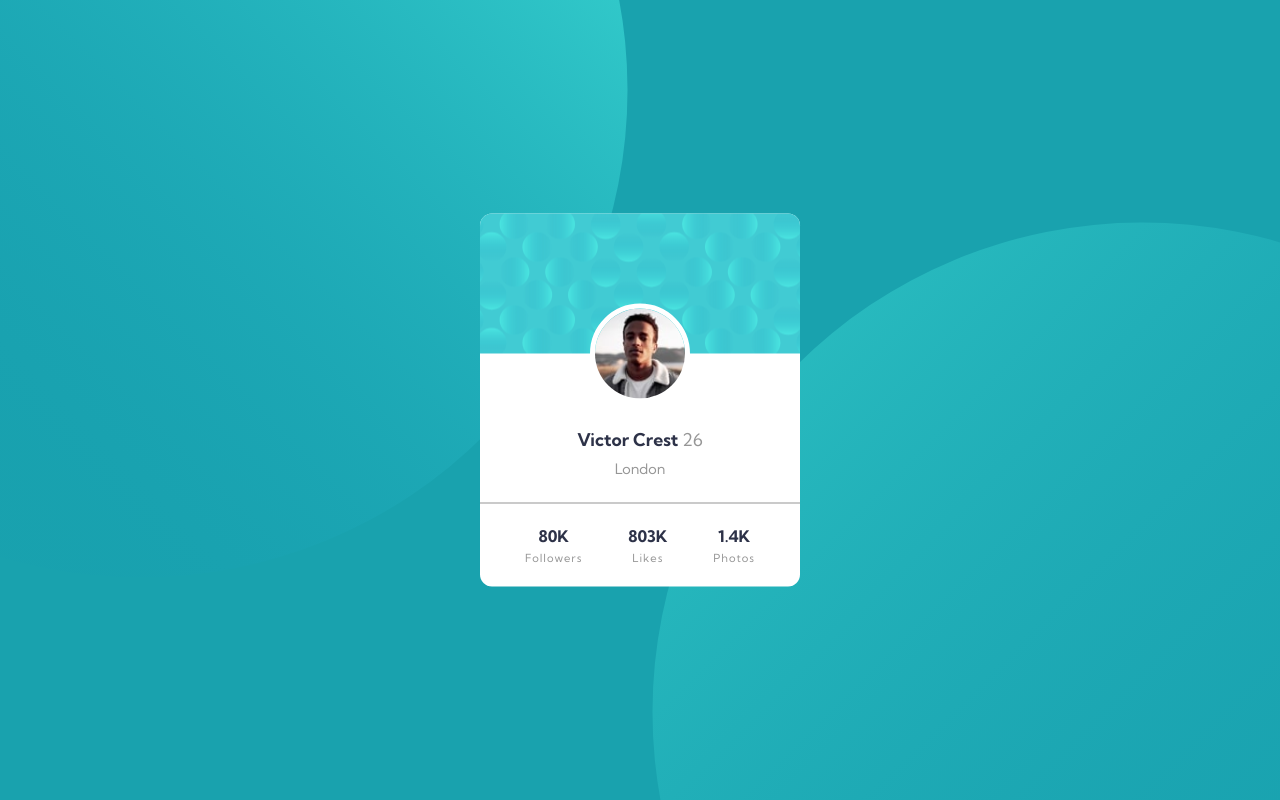
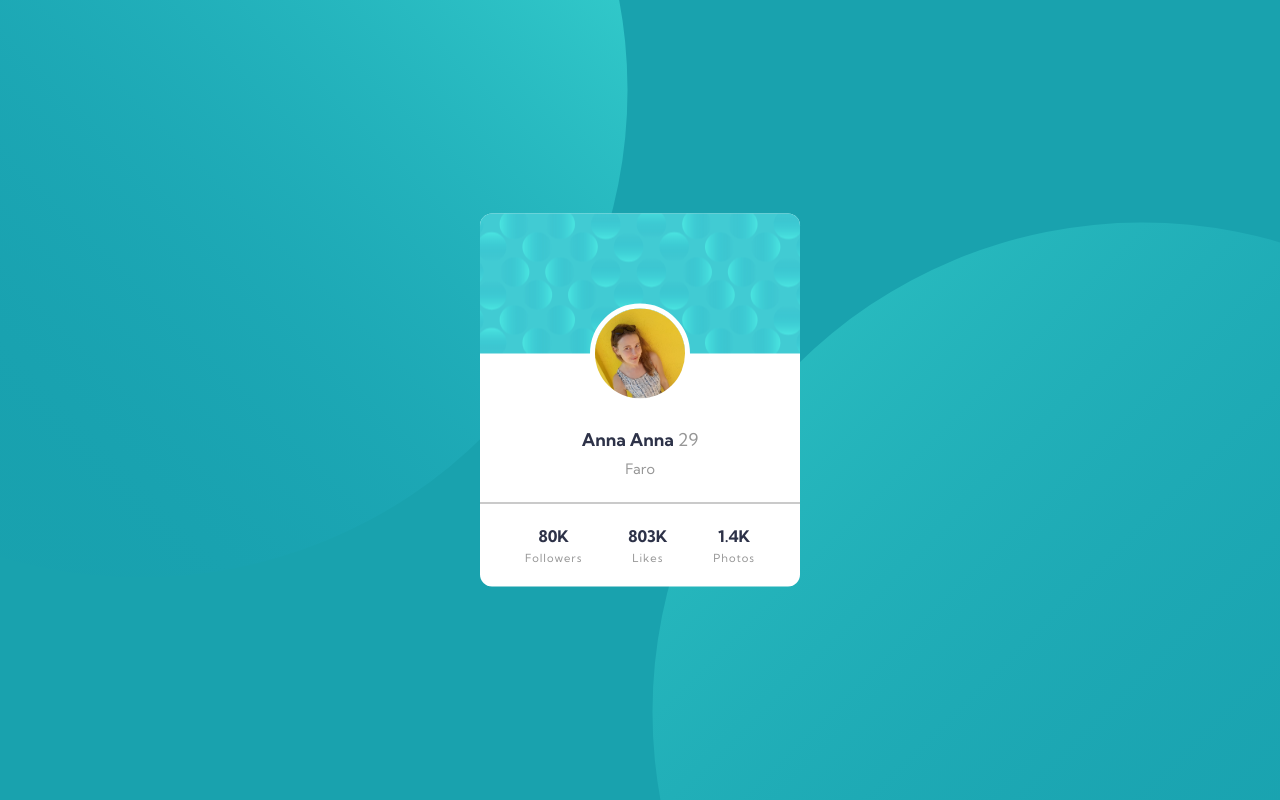
Before and after one commit to annab6/FM_4-profile-card-component, a plain HTML site: page index.html in a window 1280 px wide. Drawn offline with Linux system fonts and the light colour scheme.

Commit message:
personalized card

```diff
--- a/index.html
+++ b/index.html
@@ -17,11 +17,11 @@
     <div class="bubles">
     </div>
     <div class="profile-img">
-      <img src="images/image-victor.jpg" alt="face photo">
+      <img src="images/anna.jpg" alt="face photo">
     </div>
     <div id="content">
-      <h1>Victor Crest <span>26</span></h1>
-      <p class="info">London</p>
+      <h1>Anna Anna <span>29</span></h1>
+      <p class="info">Faro</p>
       <div id="stats">
         <div class="followers">
           <h2 class="number">80K</h2>
```
Also changed, not shown: images/anna.jpg (added).
